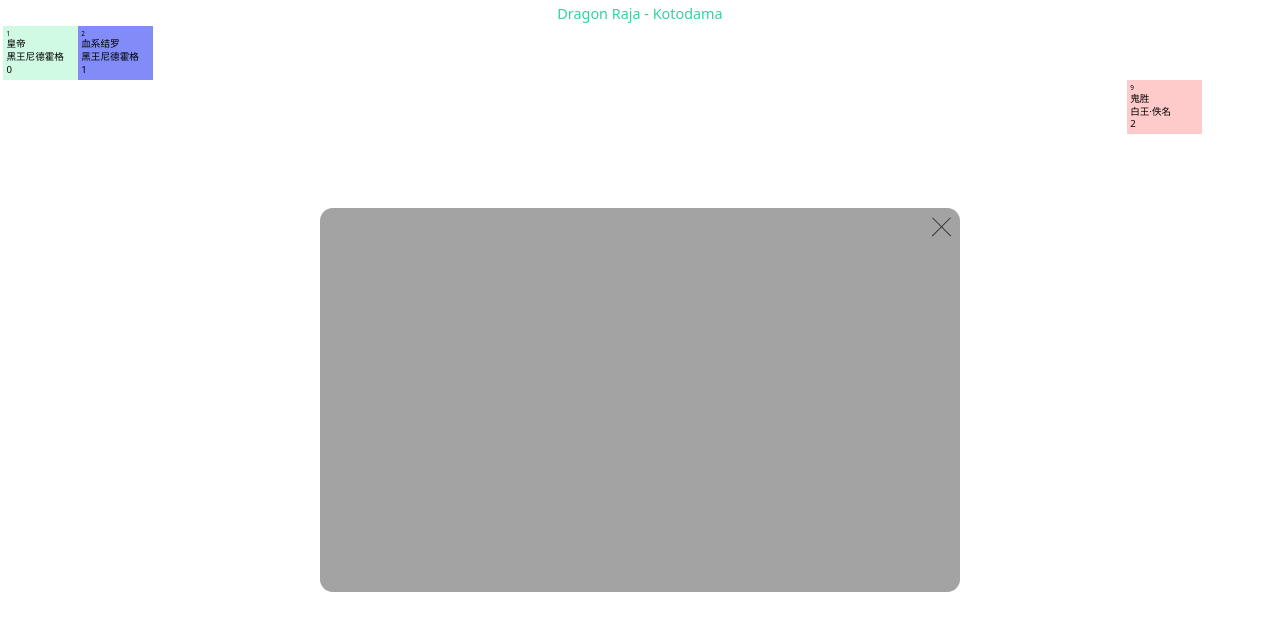
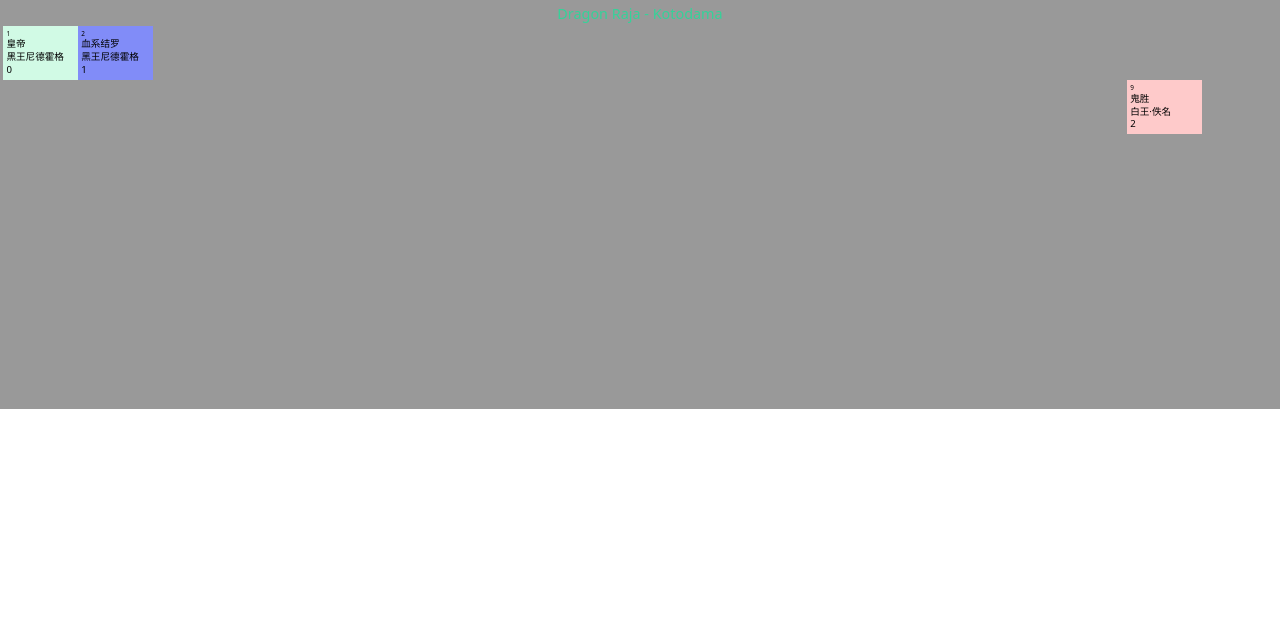
Before and after one commit to sansui-d/Kotodama, a Vue app: page / in a window 1280 px wide. Shown: the top 630 px of the page. Built offline with nearby package versions, Linux system fonts and the light colour scheme.

Commit message:
code 1-23

```diff
--- a/package.json
+++ b/package.json
@@ -28,6 +28,7 @@
     "autoprefixer": "^10.4.16",
     "eslint": "^8.49.0",
     "eslint-plugin-vue": "^9.17.0",
+    "less": "^4.2.0",
     "npm-run-all2": "^6.1.1",
     "postcss": "^8.4.32",
     "prettier": "^3.0.3",
--- a/src/components/CardWrapper.vue
+++ b/src/components/CardWrapper.vue
@@ -1,9 +1,7 @@
 <script setup lang="ts">
 import type { ICardProps } from '@/constants/types'
-defineProps<{cardData?:ICardProps}>();
-const handleCloseWrapper = () => {
+defineProps<{cardData?:ICardProps; onClose?: ()=>void }>();
 
-}
 </script>
 
 <template>
@@ -11,11 +9,11 @@ const handleCloseWrapper = () => {
     class="card-warpper rounded-2xl bg-neutral-400 w-[50rem] h-[30rem] p-10 fixed top-2/4 left-2/4
            translate-y-50 translate-x-50"
   >
-    <div class="close" @click="handleCloseWrapper"></div>
+    <div class="close" @click="onClose"></div>
     <div>{{ cardData?.index }}</div>
     <div>{{ cardData?.name }}</div>
-    <div>{{ cardData?.index }}</div>
-    <div>{{ cardData?.index }}</div>
+    <div>{{ cardData?.saying }}</div>
+    <div>{{ cardData?.introduction }}</div>
   </div>
 </template>
 
--- a/src/tailwind.css
+++ b/src/tailwind.css
@@ -5,3 +5,7 @@
 html {
     font-size: 1vw;
 }
+
+#app {
+    background-color: #999;
+}
--- a/src/views/HomeView.vue
+++ b/src/views/HomeView.vue
@@ -1,14 +1,23 @@
 <script setup lang="ts">
+import { ref, onMounted, onUnmounted } from 'vue'
 import { storeToRefs } from 'pinia'
 import CardList from '@/components/CardList.vue'
 import CardWrapper from '@/components/CardWrapper.vue'
 import { kotodama } from '@/constants/constants'
 import { useCardWrapperStore } from '@/stores/cardWrapperDataStore'
 import type { ICardProps } from '@/constants/types'
+
 const { cardData } = storeToRefs(useCardWrapperStore())
 const { setCardWrapperData } = useCardWrapperStore()
+const showCardWrapper = ref(false);
+
 const handleCardClick = (card?: ICardProps) => {
   setCardWrapperData({ ...card })
+  showCardWrapper.value = true
+}
+
+const handleCloseWrapper = () => {
+  showCardWrapper.value = false
 }
 </script>
 
@@ -17,7 +26,7 @@ const handleCardClick = (card?: ICardProps) => {
   <div class="card-list">
     <CardList :cardListData="kotodama" :onCardClick="handleCardClick" />
   </div>
-  <CardWrapper :cardData="cardData" />
+  <CardWrapper v-if="showCardWrapper" :cardData="cardData" :onClose="handleCloseWrapper" />
 </template>
 
 <style scoped></style>
```
